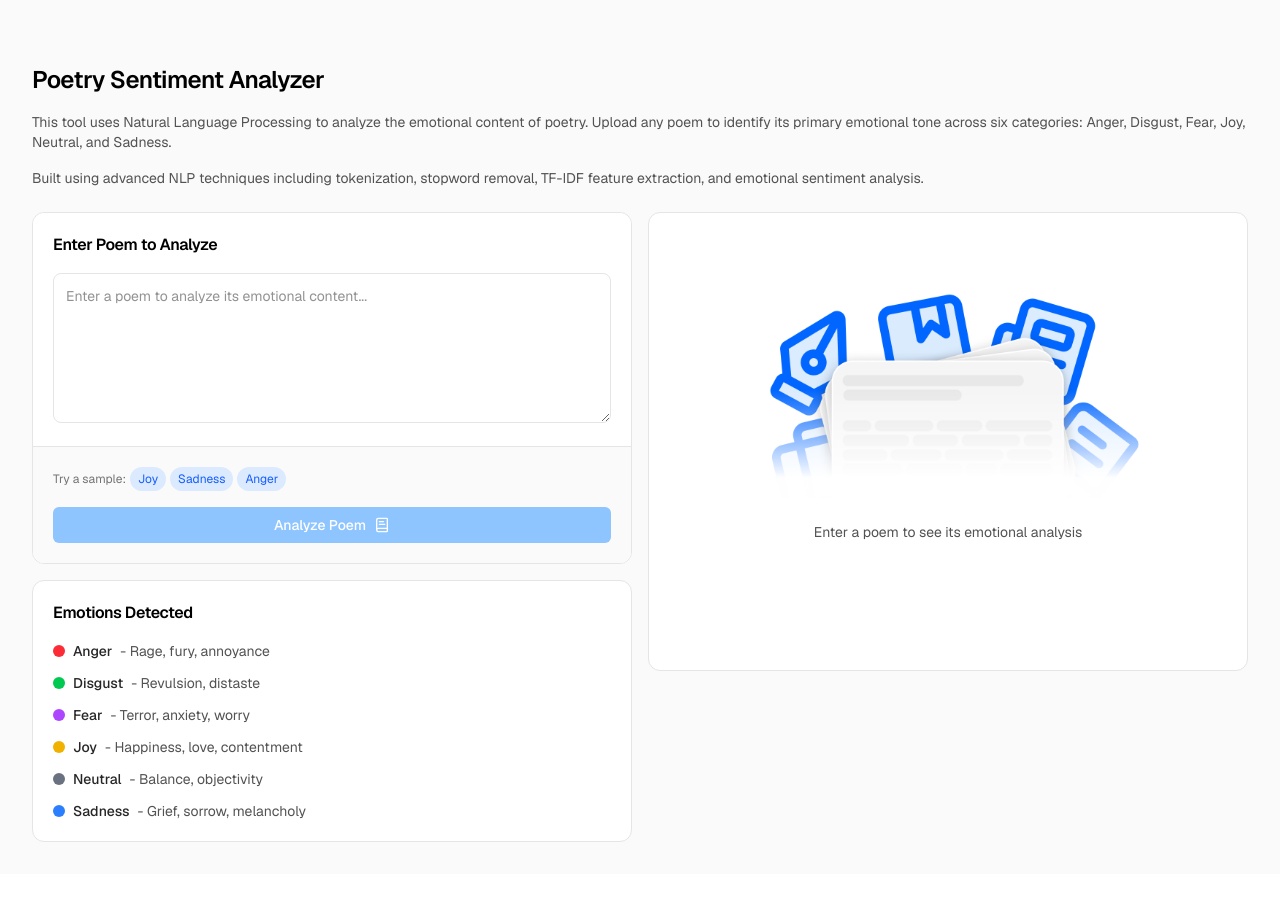
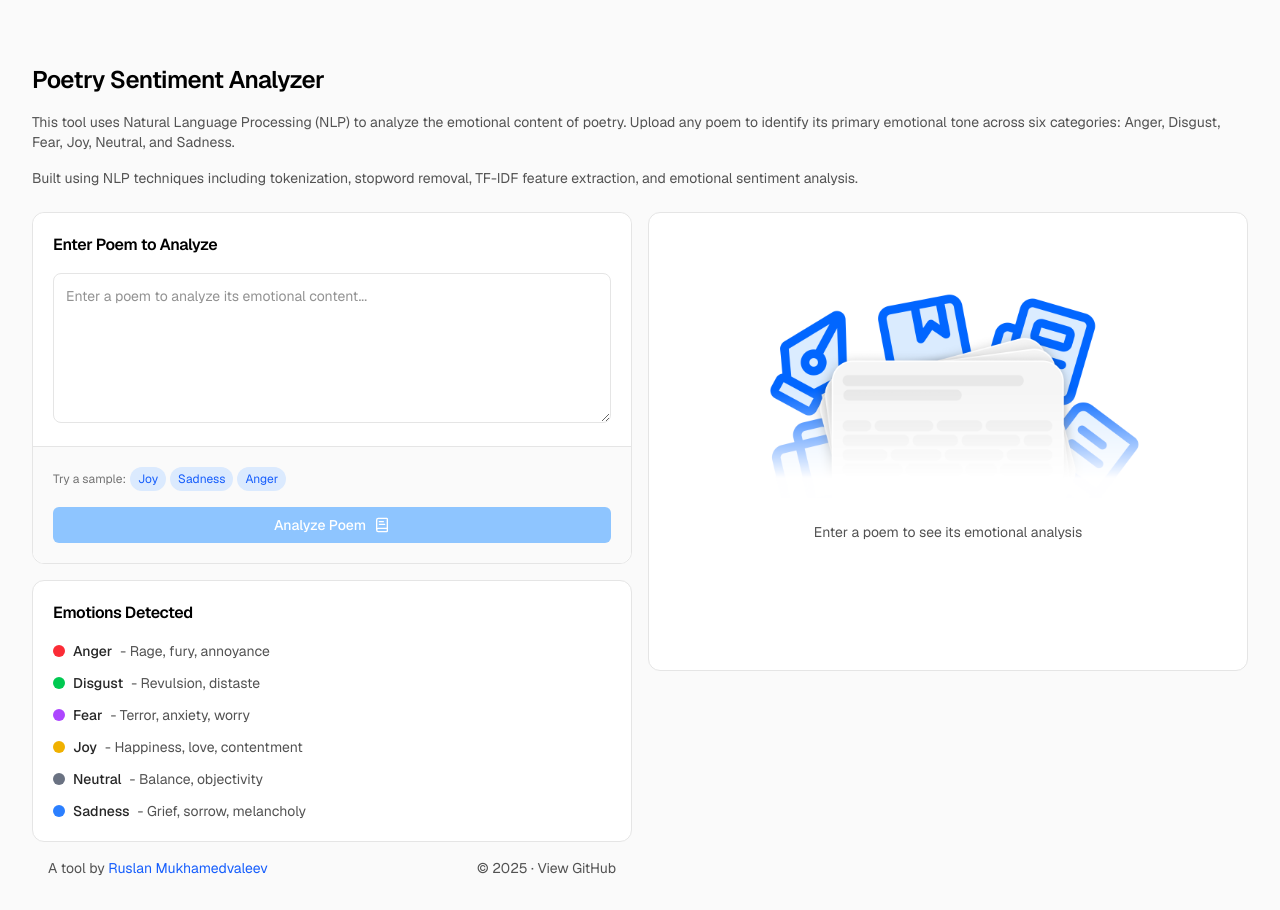
Before and after one commit to digitalRM/Poetry-Sentiment-Analyzer, a Next.js app: page / in a window 1280 px wide. Before the commit the page ends 874 px from the top, so only its background shows below. Built offline with nearby package versions, Linux system fonts and the light colour scheme; what natural would draw is missing.

Commit message:
Add footer with author and GitHub link in Home component. Update NLP description for clarity.

```diff
--- a/app/page.tsx
+++ b/app/page.tsx
@@ -6,6 +6,7 @@ import PoemInput from "../components/PoemInput";
 import SentimentResult from "../components/SentimentResult";
 import { EmotionClass } from "../data/poemSentiments";
 import { analyzePoemSentiment } from "../actions/sentimentActions";
+import { ArrowUpRightIcon } from "lucide-react";
 
 export default function Home() {
   const [loading, setLoading] = useState(false);
@@ -41,15 +42,15 @@ export default function Home() {
               </h1>
             </div>
             <p className="text-sm text-neutral-600">
-              This tool uses Natural Language Processing to analyze the
+              This tool uses Natural Language Processing (NLP) to analyze the
               emotional content of poetry. Upload any poem to identify its
               primary emotional tone across six categories: Anger, Disgust,
               Fear, Joy, Neutral, and Sadness.
             </p>
             <p className="text-sm text-neutral-600">
-              Built using advanced NLP techniques including tokenization,
-              stopword removal, TF-IDF feature extraction, and emotional
-              sentiment analysis.
+              Built using NLP techniques including tokenization, stopword
+              removal, TF-IDF feature extraction, and emotional sentiment
+              analysis.
             </p>
           </div>
 
@@ -127,6 +128,28 @@ export default function Home() {
                       <span>- Grief, sorrow, melancholy</span>
                     </div>
                   </div>
+                </div>
+              </div>
+              <div className="mt-4 flex justify-between flex-col lg:flex-row gap-4 px-4">
+                <p className="text-sm text-neutral-600">
+                  A tool by{" "}
+                  <a
+                    href="https://www.ruslan.in"
+                    target="_blank"
+                    className="text-blue-600 hover:underline"
+                  >
+                    Ruslan Mukhamedvaleev
+                  </a>{" "}
+                </p>
+                <div className="text-sm text-neutral-600">
+                  © {new Date().getFullYear()} ·{" "}
+                  <a
+                    href="https://github.com/digitalRM/WSU-Institution-Data-Processing-Research-Tool"
+                    target="_blank"
+                    className="hover:underline"
+                  >
+                    View GitHub
+                  </a>
                 </div>
               </div>
             </div>
```
